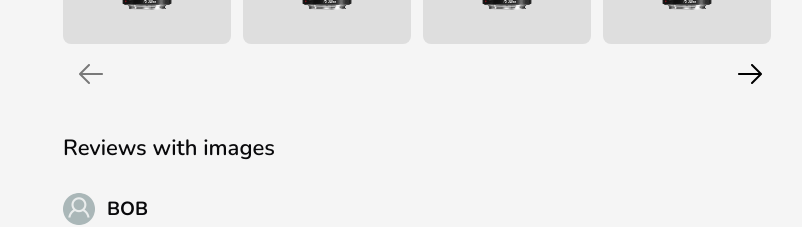
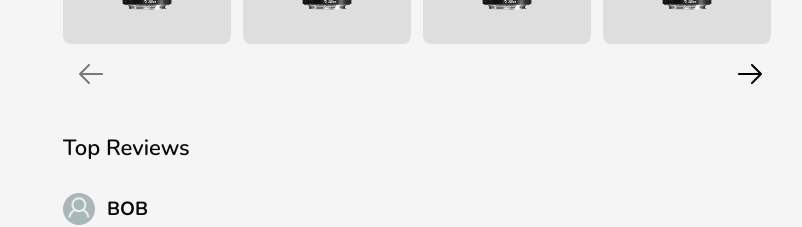
Before and after one commit to xCrucified/Amazon-Front-End, a Next.js app in the folder amazon/: page /product/1 in a window 1280 px wide. Shown: the part 2600-2827 px from the top of the page, without its empty margins (478-1280 px from the left). Built offline with nearby package versions, Linux system fonts and the light colour scheme.

Commit message:
Update labels in ProductPage and clean up ModalAll component layout

```diff
--- a/amazon/app/product/[id]/page.tsx
+++ b/amazon/app/product/[id]/page.tsx
@@ -494,7 +494,7 @@ export const ProductPage: React.FC<Props> = ({ className, params }) => {
           </div>
           <div className="mt-10">
             <Label className="font-semibold text-[22px] flex mb-7">
-              Reviews with images
+              Top Reviews
             </Label>
             <ReviewGroupList
               reviews={[
--- a/amazon/components/shared/modal/modalAllBtn.tsx
+++ b/amazon/components/shared/modal/modalAllBtn.tsx
@@ -89,7 +89,6 @@ export const ModalAll = ({
 
   return (
     <>
-
       <div className="fixed inset-0 bg-black opacity-25 h-[84%] overflow-hidden flex justify-end self-end"></div>
       <Container className="h-[739px] w-[1447px] mt-[155px] z-[51] fixed inset-0 flex items-center justify-center bg-[#f5f5f5] modal-shadow rounded-bl-xl rounded-br-xl">
         <div className="grid grid-cols-3 gap-7 place-content-center w-[90%]">
```
